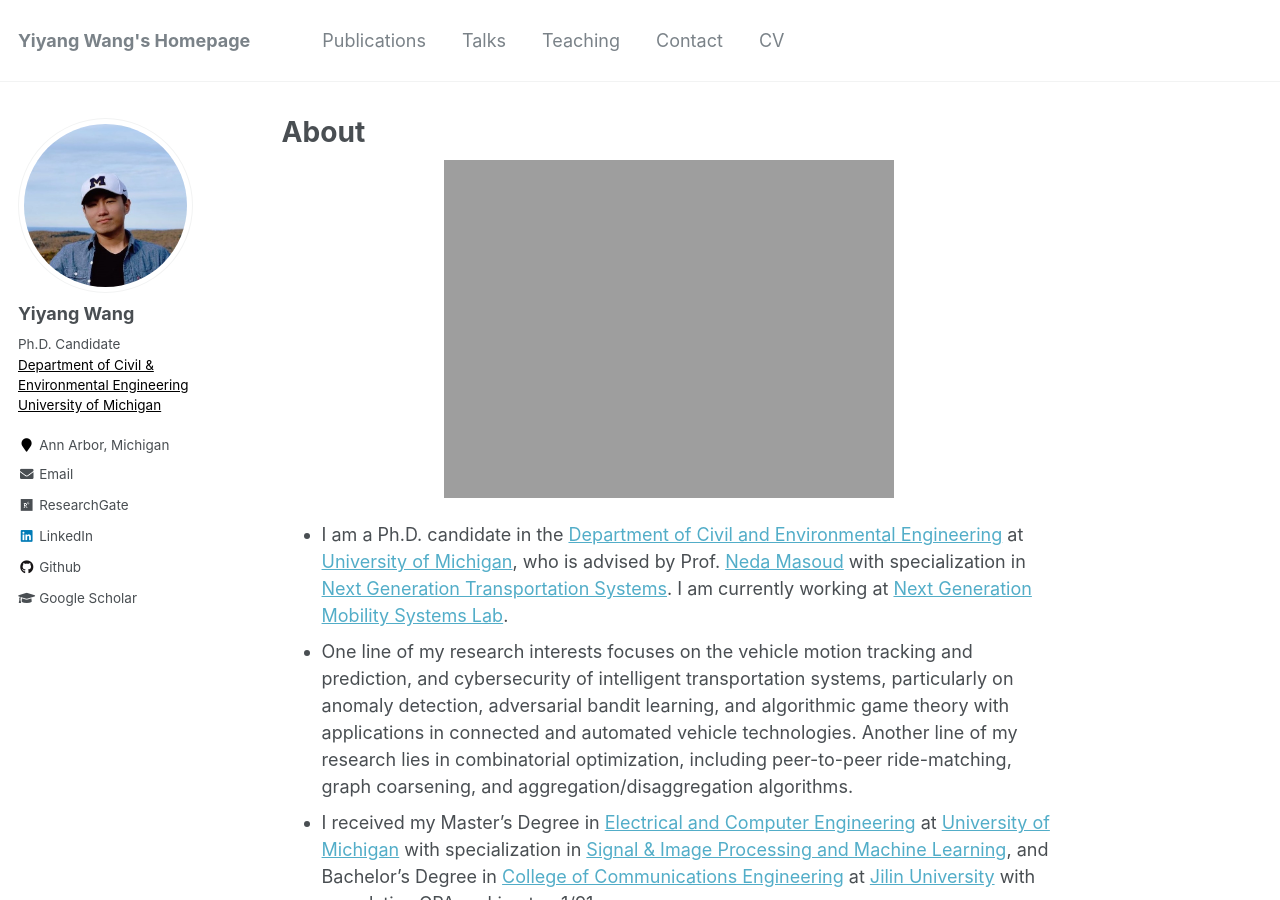
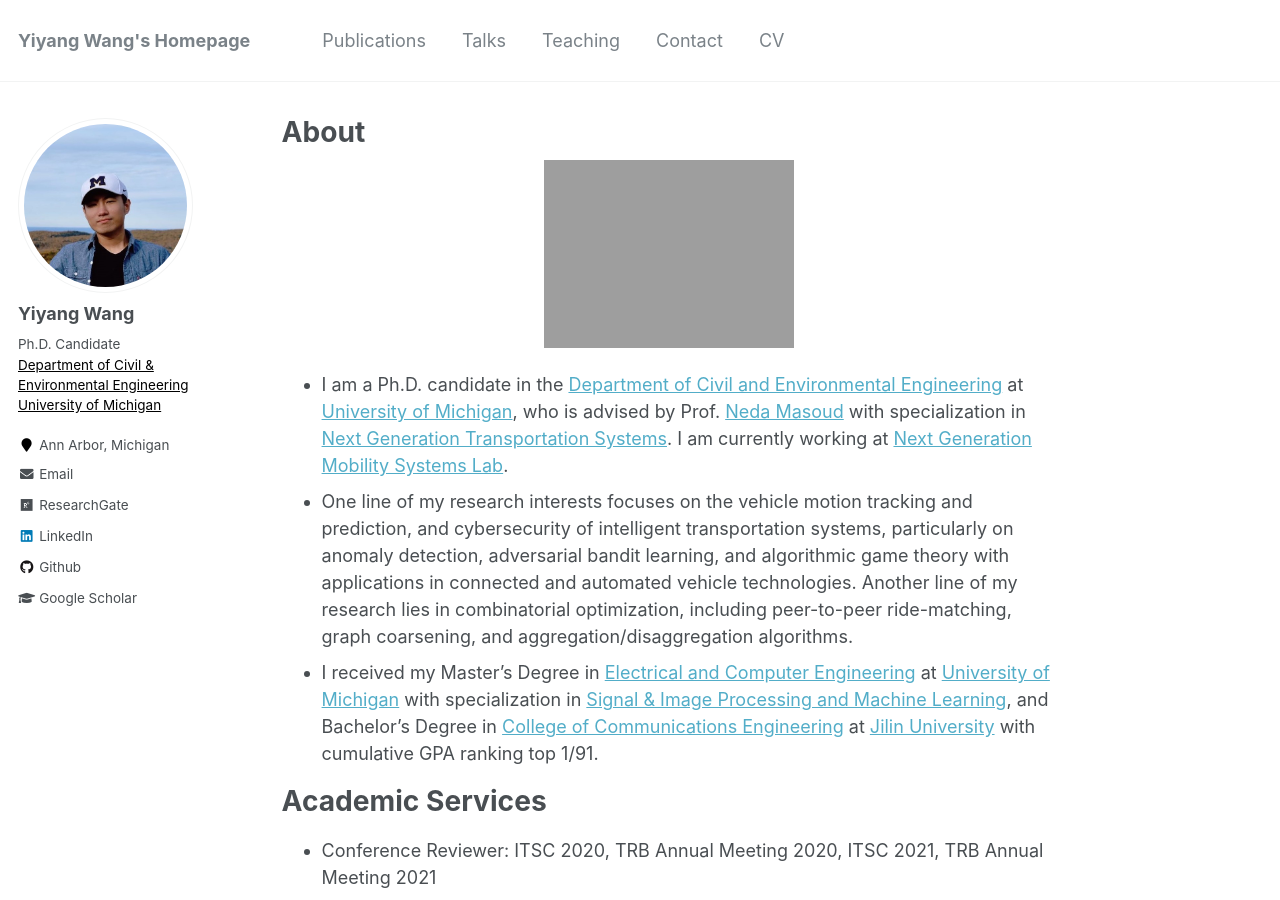
Before and after one commit to yiyangwan/yiyangwan.github.io, a Jekyll site: the page built from _pages/about.md, in a window 1280 px wide and 900 px high. Built offline with Jekyll 4.4.1, drawn with Linux system fonts in a browser that asks for light colours.

Commit message:
Update about.md

```diff
--- a/_pages/about.md
+++ b/_pages/about.md
@@ -9,7 +9,7 @@ redirect_from:
 ---
 
 <p align="center">
-  <img src="https://yiyang920.github.io/images/yiyangwang_img2.jpg?raw=true" alt="Photo" style="width: 450px;"/>
+  <img src="https://yiyang920.github.io/images/yiyangwang_img2.jpg?raw=true" alt="Photo" style="width: 250px;"/>
 </p>
 
 <!-- # About Me -->
```
